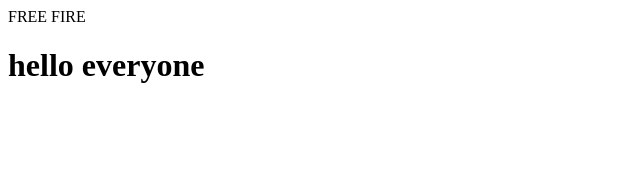
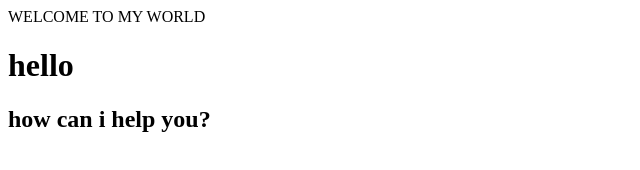
Before and after one commit to santosh-2222/Santosh-page, a plain HTML site: page index.html in a window 1280 px wide. Shown: the whole page, without its empty margins (0-640 px from the left). Drawn offline with Linux system fonts and the light colour scheme.

Commit message:
Update index.html

```diff
--- a/index.html
+++ b/index.html
@@ -1,9 +1,10 @@
 <!DOCTYPE html>
 <html>
 <head>
-  <tittle> FREE FIRE</tittle>
+  <tittle> WELCOME TO MY WORLD</tittle>
 </head>
 </body>
-<h1> hello everyone</h1>
+<h1> hello</h1>
+  <h2> how can i help you?</h2>
 </body>
 </html>
```
